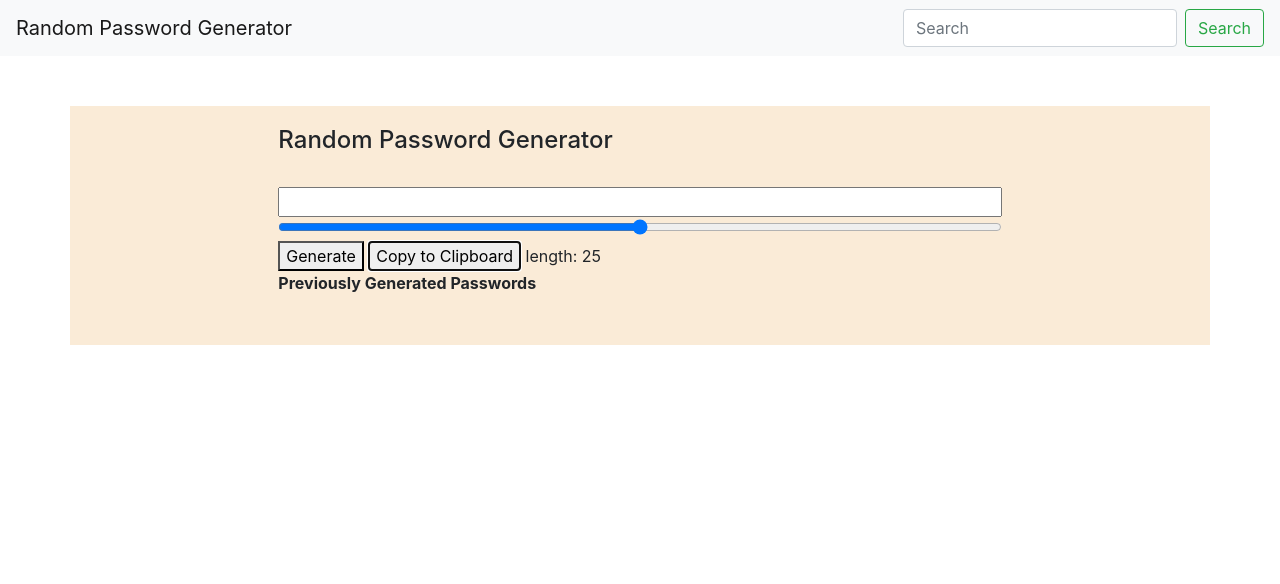
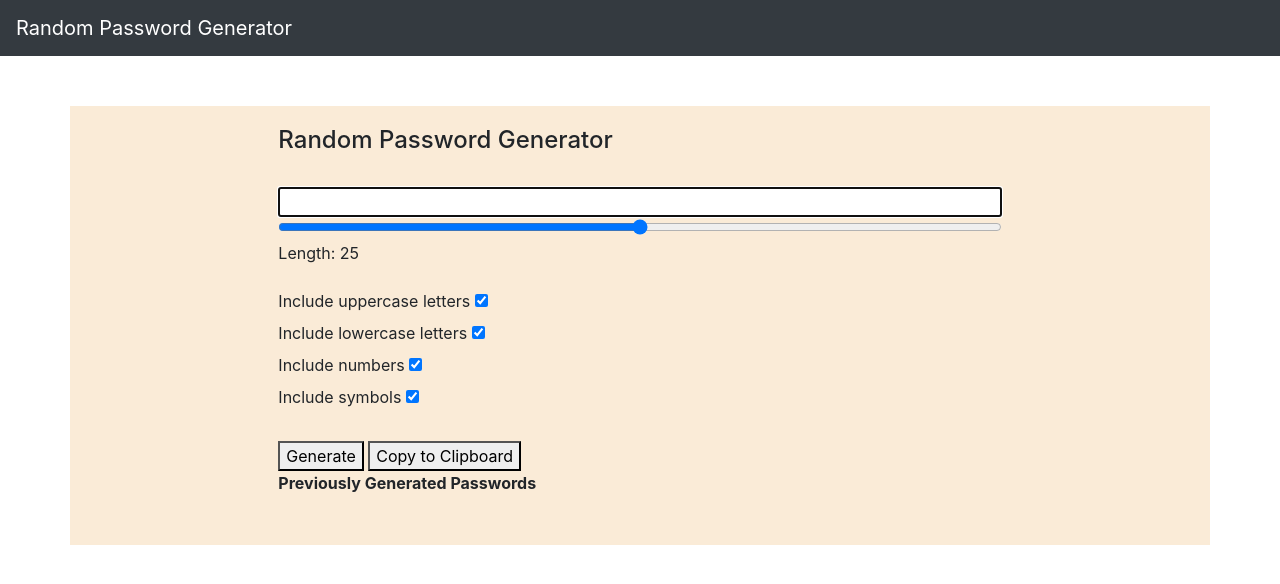
Before and after one commit to Kendall-Arceo/HomeworkThree-PasswordGenerator, a plain HTML site: page index.html in a window 1280 px wide. Both pictures are taken after a click on the button "Copy to Clipboard". Drawn offline with nearby package versions, Linux system fonts and the light colour scheme.

Commit message:
Final update with optional checkboxes, will add on js for boxes in the future for practice.

```diff
--- a/index.html
+++ b/index.html
@@ -11,12 +11,8 @@
 
 </head>
 <body>
-    <nav class="navbar navbar-light bg-light">
+    <nav class="navbar navbar-dark bg-dark">
         <a class="navbar-brand">Random Password Generator</a>
-        <form class="form-inline">
-            <input class="form-control mr-sm-2" type="search" placeholder="Search" aria-label="Search">
-            <button class="btn btn-outline-success my-2 my-sm-0" type="submit">Search</button>
-        </form>
     </nav>
 
 
@@ -30,11 +26,38 @@
                     <br />
                     <input type="range" min="0" max="50" name="slider" id="slider">
                     <br />
+
+                    <div id="Length"></div>
+
+                    <br />
+
+                    <div class="setting">
+                        <label>Include uppercase letters</label>
+                        <input type="checkbox" id="uppercase" checked />
+                    </div>
+
+                    <div class="setting">
+                        <label>Include lowercase letters</label>
+                        <input type="checkbox" id="lowercase" checked />
+                    </div>
+
+                    <div class="setting">
+                        <label>Include numbers</label>
+                        <input type="checkbox" id="numbers" checked />
+                    </div>
+
+                    <div class="setting">
+                        <label>Include symbols</label>
+                        <input type="checkbox" id="symbols" checked />
+                    </div>
+
+                    <br />
                     <button onclick="generate()">Generate</button>
-                    <button onclick="">Copy to Clipboard</button>
-                    <div id="length"></div>
+                    <button onclick="copyPassword()">Copy to Clipboard</button>
 
                 </div>
+
+
 
                 <div class="previous_passwords">
                     <b>Previously Generated Passwords</b>
--- a/javascript.js
+++ b/javascript.js
@@ -24,18 +24,30 @@ function generate() {
 
 }
 
-// set dewfault length display of 25
-document.getElementById("length").innerHTML = "length: 25";
+// set default length display of 25
+document.getElementById("Length").innerHTML = "Length: 25";
 
 //function to set length for the slider
 document.getElementById("slider").oninput = function () {
 
     if(document.getElementById("slider").value > 0) {
-        document.getElementById("length").innerHTML = "length: " + document.getElementById("slider").value;
+        document.getElementById("Length").innerHTML = "Length: " + document.getElementById("slider").value;
 
     }
     else {
-        document.getElementById("length").innerHTML = "length = 1";
+        document.getElementById("Length").innerHTML = "Length = 1";
     }
 
 }
+
+// function for the copy to clipboard
+function copyPassword() {
+
+    document.getElementById("display").select();
+
+    document.execCommand("Copy");
+
+    alert("Password copied to clipboard!");
+
+
+}
```
